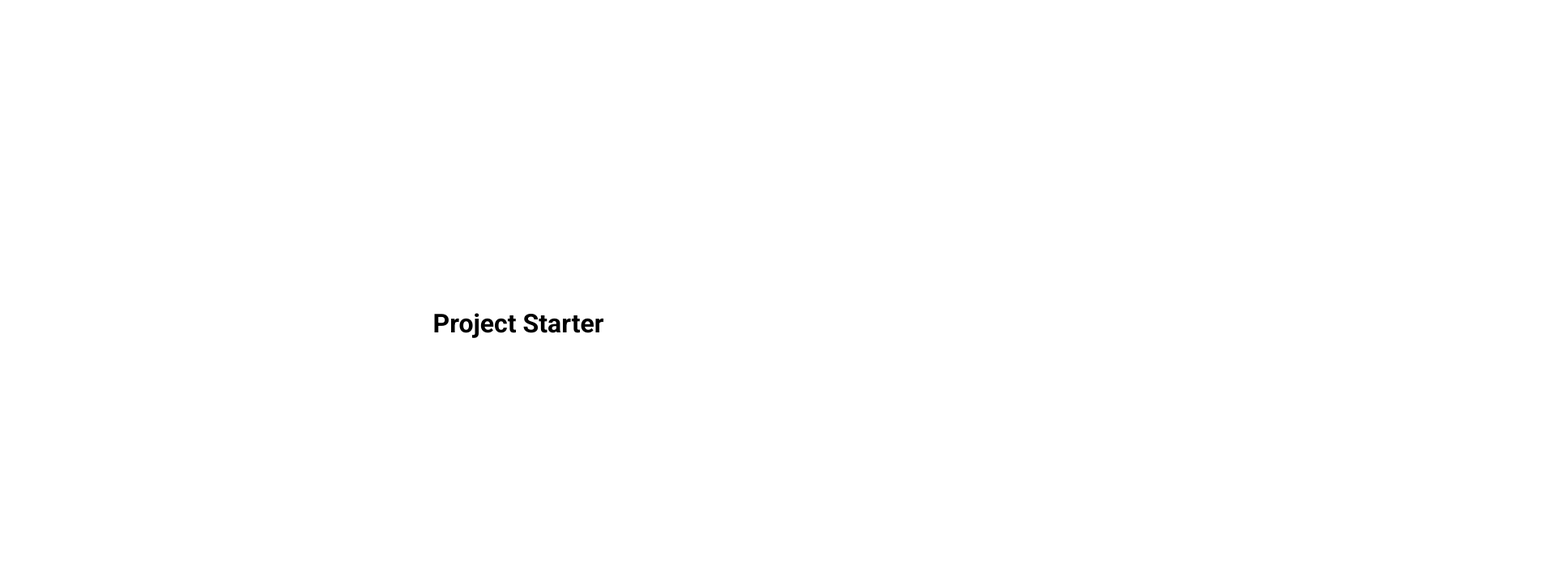
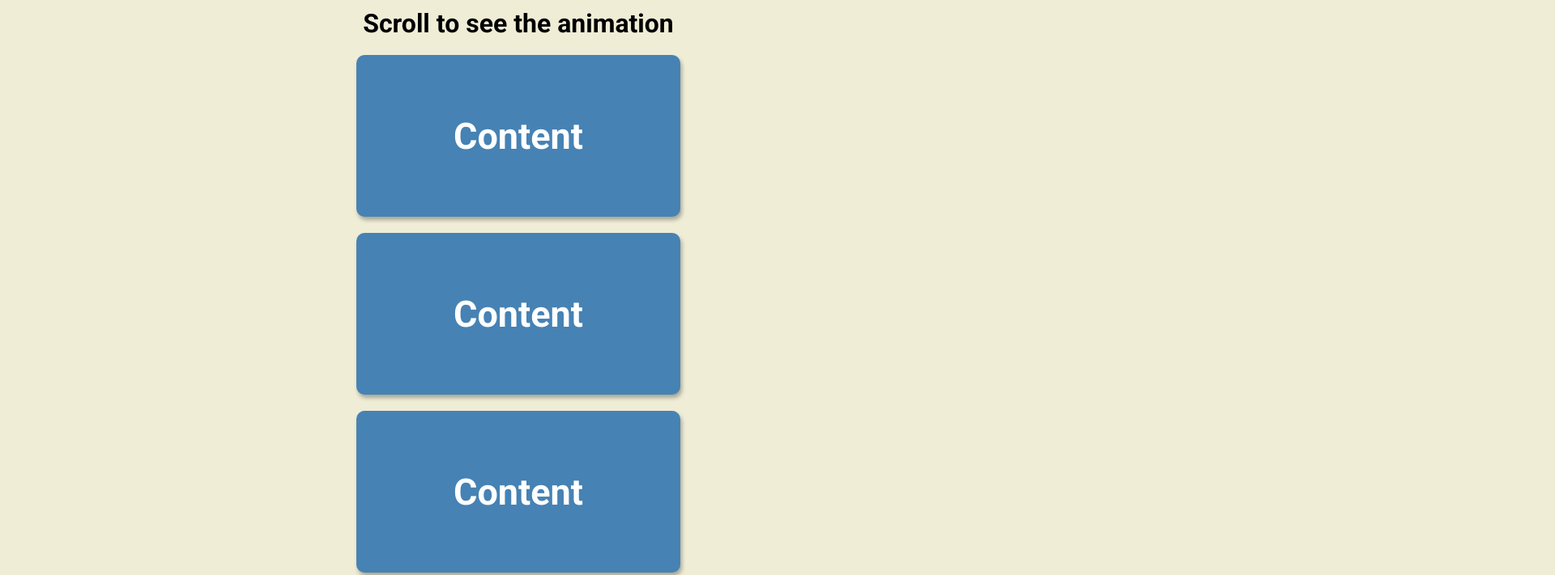
Before and after one commit to brenodt/50-html-css-js-projects, a plain HTML site: page 06-scroll-animation/index.html in a window 1280 px wide. Shown: the top 711 px of the page at 81% size, 1920 px wide, since content can reach past the window. Drawn offline with Linux system fonts and the light colour scheme.

Commit message:
Create project

```diff
--- a/06-scroll-animation/index.html
+++ b/06-scroll-animation/index.html
@@ -5,10 +5,22 @@
     <meta name="viewport" content="width=device-width, initial-scale=1.0">
     <link rel="stylesheet" href="https://cdnjs.cloudflare.com/ajax/libs/font-awesome/5.15.1/css/all.min.css" integrity="sha512-+4zCK9k+qNFUR5X+cKL9EIR+ZOhtIloNl9GIKS57V1MyNsYpYcUrUeQc9vNfzsWfV28IaLL3i96P9sdNyeRssA==" crossorigin="anonymous" />
     <link rel="stylesheet" href="style.css">
-    <title>My Project</title>
+    <title>Scroll Animation</title>
 </head>
 <body>
-    <h1>Project Starter</h1>
+    <h1>Scroll to see the animation</h1>
+    <div class="box"><h2>Content</h2></div>
+    <div class="box"><h2>Content</h2></div>
+    <div class="box"><h2>Content</h2></div>
+    <div class="box"><h2>Content</h2></div>
+    <div class="box"><h2>Content</h2></div>
+    <div class="box"><h2>Content</h2></div>
+    <div class="box"><h2>Content</h2></div>
+    <div class="box"><h2>Content</h2></div>
+    <div class="box"><h2>Content</h2></div>
+    <div class="box"><h2>Content</h2></div>
+    <div class="box"><h2>Content</h2></div>
+    <div class="box"><h2>Content</h2></div>
 
     <script src="script.js"></script>
 </body>
--- a/06-scroll-animation/script.js
+++ b/06-scroll-animation/script.js
@@ -0,0 +1,16 @@
+const boxed = document.querySelectorAll('.box');
+
+window.addEventListener('scroll', checkBoxes);
+
+function checkBoxes() {
+    const triggerBottom = window.innerHeight / 5 * 4;
+
+    boxed.forEach(box => {
+        const boxTop = box.getBoundingClientRect().top;
+        if (boxTop < triggerBottom) {
+            box.classList.add('show');
+        } else {
+            box.classList.remove('show');
+        }
+    })
+}
--- a/06-scroll-animation/style.css
+++ b/06-scroll-animation/style.css
@@ -7,10 +7,41 @@
 body {
     font-family: 'Roboto', sans-serif;
     margin: 0;
-    height: 100vh;
     display: flex;
     flex-direction: column;
     align-items: center;
     justify-content: center;
-    overflow: hidden;
+    background-color: #efedd6;
+    overflow-x: hidden;
 }
+
+h1 {
+    margin: 10px;
+}
+
+.box {
+    background-color: steelblue;
+    color: white;
+    display: flex;
+    align-items: center;
+    justify-content: center;
+    width: 400px;
+    height: 200px;
+    margin: 10px;
+    border-radius: 10px;
+    box-shadow: 2px 4px 5px rgba(0, 0, 0, 0.3);
+    transform: translateX(400%);
+    transition: transform 0.5s ease;
+}
+
+.box:nth-of-type(even) {
+    transform: translateX(-400%);
+}
+
+.box.show {
+    transform: translateX(0);
+}
+
+.box h2 {
+    font-size: 45px;
+}
```
